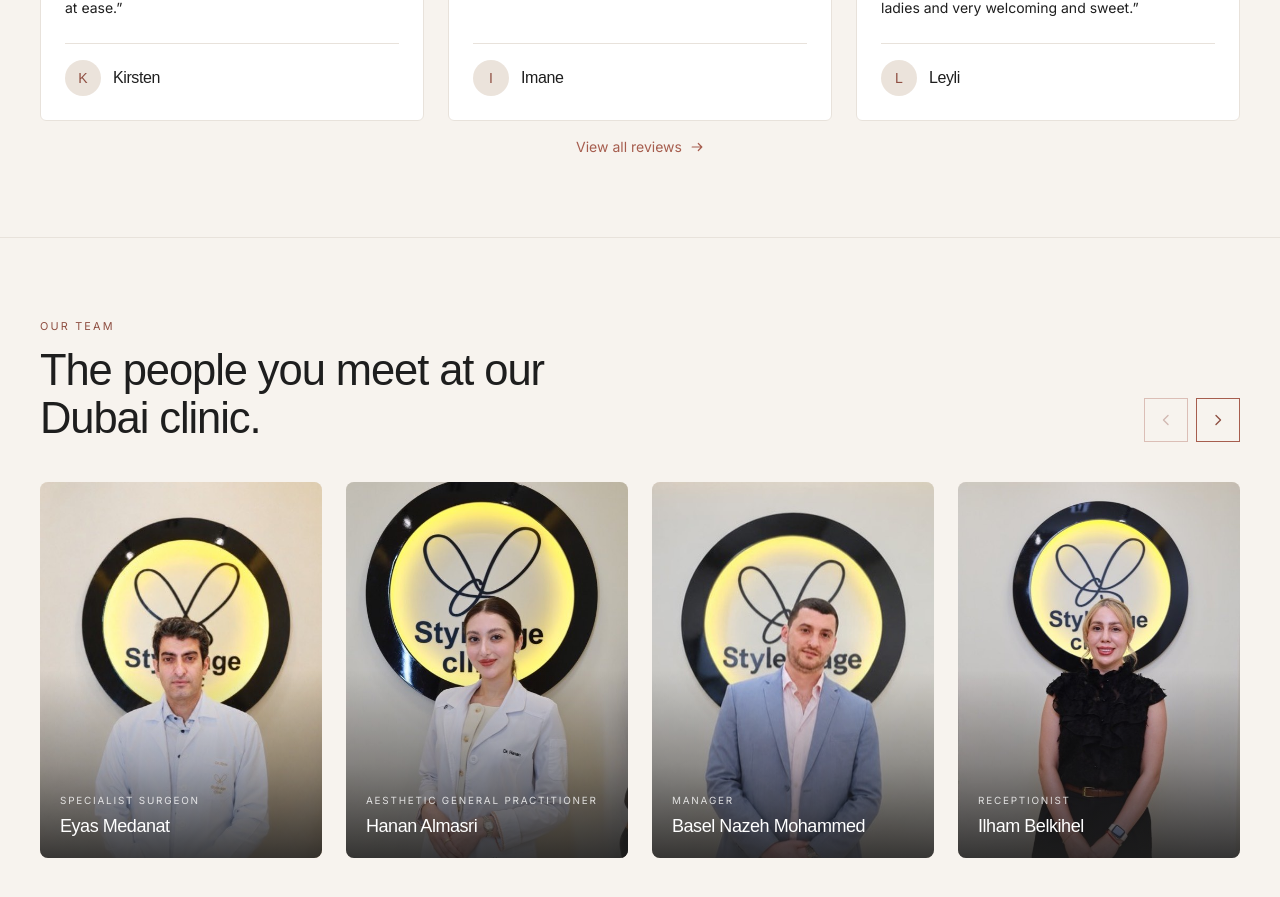
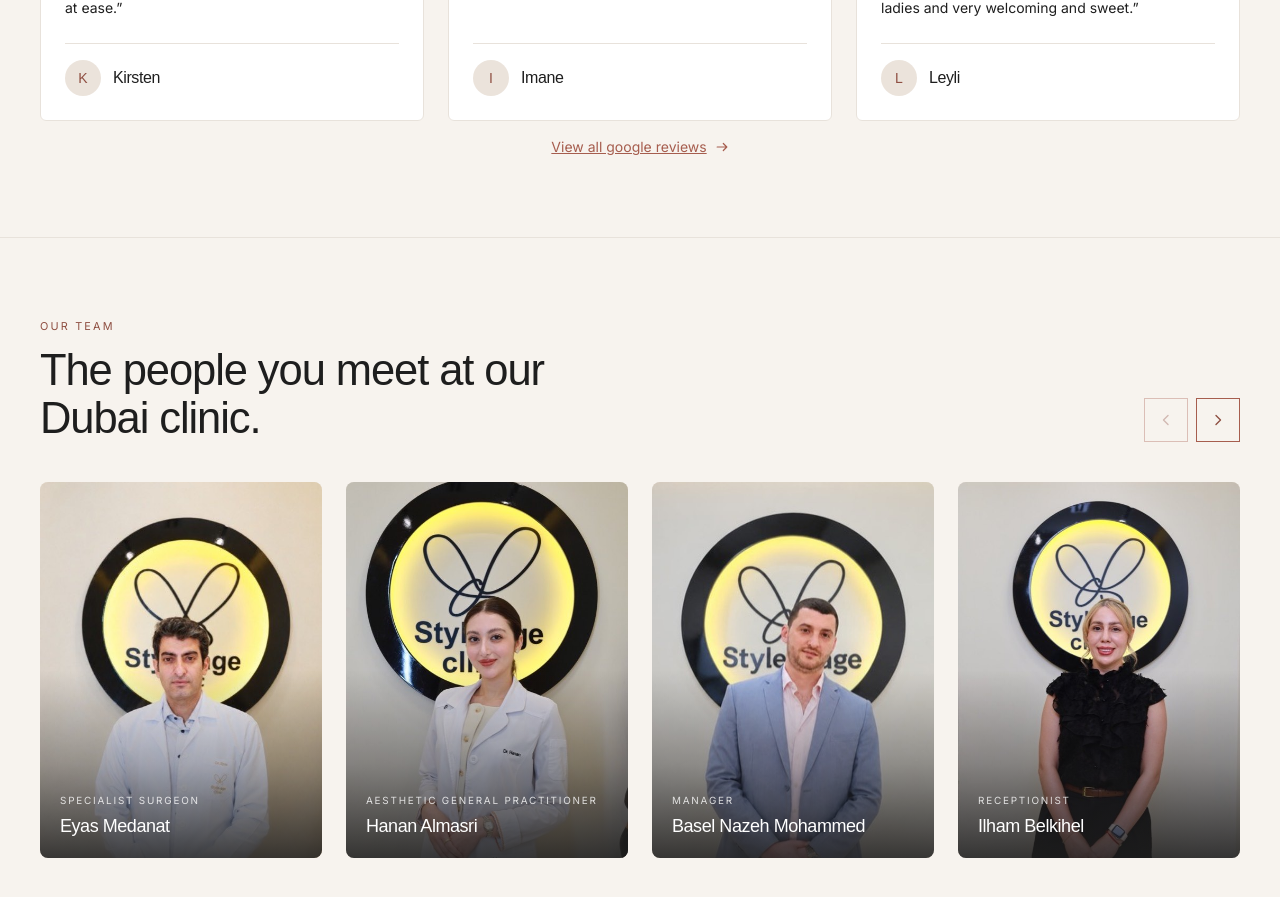
Before and after one commit to pushho/styleage-ads-landing, a Next.js app: page / in a window 1280 px wide. Shown: the part 4880-5777 px from the top of the page. Built offline with nearby package versions, Linux system fonts and the light colour scheme; a web font is replaced by a local one.

Commit message:
fix: update Google review links and enhance review section text

```diff
--- a/components/treatment/reviews-section.tsx
+++ b/components/treatment/reviews-section.tsx
@@ -69,8 +69,8 @@ export function ReviewsSection({
           ))}
         </ul>
         <div className="mt-4 flex justify-center">
-          <a href={reviews.url} className="inline-flex items-center gap-2 text-sm text-accent hover:text-accent-dark">
-            View all reviews
+          <a href={reviews.url} className="inline-flex items-center gap-2 text-sm text-accent hover:text-accent-dark underline">
+            View all google reviews
             <ArrowRight className="size-3.5" />
           </a>
         </div>
--- a/content/facial.ts
+++ b/content/facial.ts
@@ -278,7 +278,7 @@ export const facial: TreatmentPageContent = {
     score: 4.5,
     count: "1,251 reviews",
     source: "Google",
-    url: "https://share.google/XBFbN0Ild9eUH6te4",
+    url: "https://www.google.com/search?q=StyleAge+Clinic&oq=styleage+&gs_lcrp=EgZjaHJvbWUqBggAEEUYOzIGCAAQRRg7Mg0IARAuGK8BGMcBGIAEMgYIAhBFGDsyCwgDEAAYChgLGIAEMgYIBBBFGDkyBggFEEUYPDIGCAYQRRg8MgYIBxBFGDzSAQgyMjcyajBqN6gCALACAA&sourceid=chrome&source=chrome.ob&ie=UTF-8#lrd=0x3e5f5d380dde7da3:0xcb47c40e1b157c53,1,,,,",
     items: [
       {
         name: "Rashi",
--- a/content/hair-transplant.ts
+++ b/content/hair-transplant.ts
@@ -434,7 +434,7 @@ export const hairTransplant: TreatmentPageContent = {
       "Selected Google reviews of visits to the clinic. Each one describes that appointment. None of these is a hair transplant result, and a review is not a promise of growth.",
     score: 4.5,
     count: "1,251 reviews",
-    url: "https://share.google/XBFbN0Ild9eUH6te4",
+    url: "https://www.google.com/search?q=StyleAge+Clinic&oq=styleage+&gs_lcrp=EgZjaHJvbWUqBggAEEUYOzIGCAAQRRg7Mg0IARAuGK8BGMcBGIAEMgYIAhBFGDsyCwgDEAAYChgLGIAEMgYIBBBFGDkyBggFEEUYPDIGCAYQRRg8MgYIBxBFGDzSAQgyMjcyajBqN6gCALACAA&sourceid=chrome&source=chrome.ob&ie=UTF-8#lrd=0x3e5f5d380dde7da3:0xcb47c40e1b157c53,1,,,,",
     source: "Google",
     items: [
       {
--- a/content/laser-hair-removal.ts
+++ b/content/laser-hair-removal.ts
@@ -282,7 +282,7 @@ export const laserHairRemoval: TreatmentPageContent = {
     score: 4.5,
     count: "1,251 reviews",
     source: "Google",
-    url: "https://share.google/XBFbN0Ild9eUH6te4",
+    url: "https://www.google.com/search?q=StyleAge+Clinic&oq=styleage+&gs_lcrp=EgZjaHJvbWUqBggAEEUYOzIGCAAQRRg7Mg0IARAuGK8BGMcBGIAEMgYIAhBFGDsyCwgDEAAYChgLGIAEMgYIBBBFGDkyBggFEEUYPDIGCAYQRRg8MgYIBxBFGDzSAQgyMjcyajBqN6gCALACAA&sourceid=chrome&source=chrome.ob&ie=UTF-8#lrd=0x3e5f5d380dde7da3:0xcb47c40e1b157c53,1,,,,",
     items: [
       {
         name: "Nila Muhammed",
```
